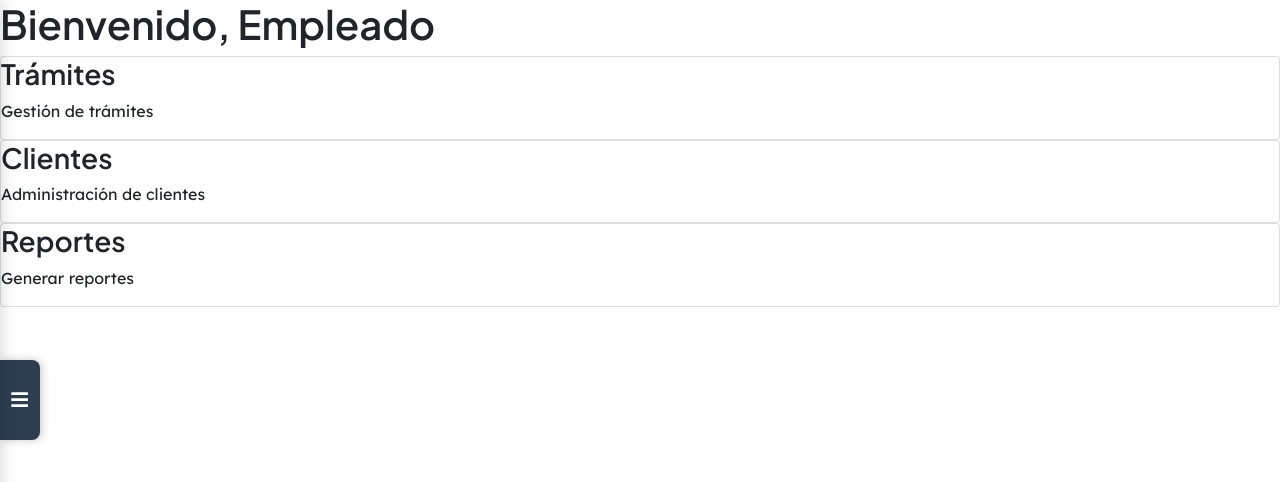
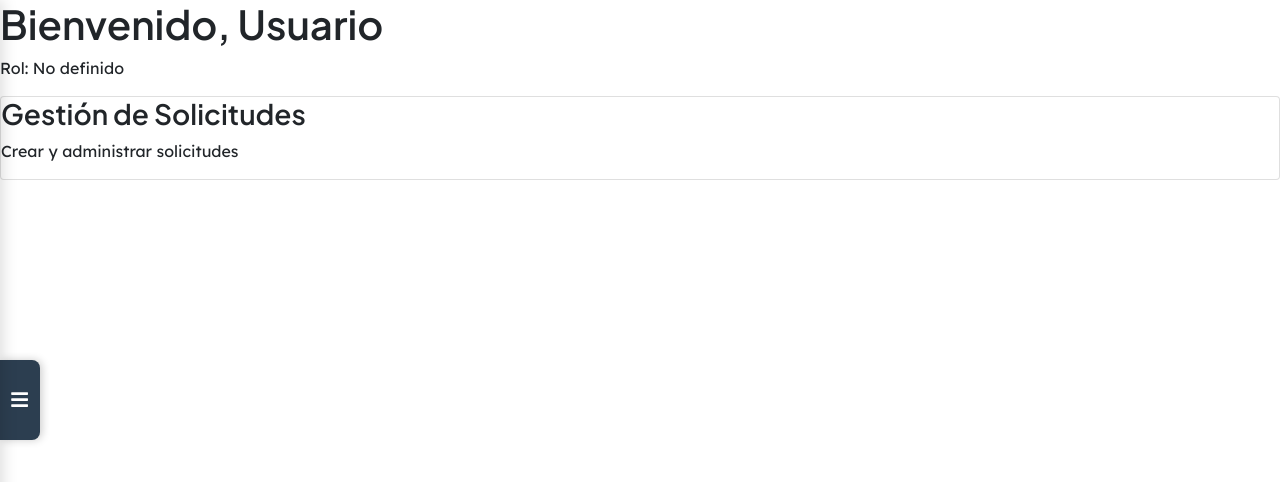
Before and after one commit to AlanDanielGodinez/DiligenciasInternacionales, a React (Create React App) app in the folder diligenciasinternacionalesinc/: page /home in a window 1280 px wide. Shown: the top 482 px of the page. Built offline with nearby package versions, Linux system fonts and the light colour scheme.

Commit message:
UPT cambios base, aun sin confirmar

```diff
--- a/diligenciasinternacionalesinc/src/App.js
+++ b/diligenciasinternacionalesinc/src/App.js
@@ -52,13 +52,11 @@ function App() {
             {/* Rutas protegidas con layout de empleado */}
             <Route element={<EmpleadoLayout />}>
               <Route path="/home" element={<HomeEmpleado />} />
-              {/* Agrega aquí más rutas protegidas */}
-              <Route path="/SolicitudForm" element={<SolicitudForm />} />
-              <Route path="/editar-area/:id" element={<EditarArea />} />
-              <Route path="/Empleados" element={<Empleados />} />
-              <Route path="/Areas" element={<Areas />} />
-              <Route path="/Roles" element={<Roles />} />
-              <Route path="/empleado/*" element={<HomeEmpleado />} />
+              <Route path="/empleado/solicitudform" element={<SolicitudForm />} />
+              <Route path="/empleado/areas" element={<Areas />} />
+              <Route path="/empleado/areas/editar/:id" element={<EditarArea />} />
+              <Route path="/empleado/empleados" element={<Empleados />} />
+              <Route path="/empleado/roles" element={<Roles />} />
             </Route>
 
             <Route path="*" element={<h1>404 - Página no encontrada</h1>} />
--- a/diligenciasinternacionalesinc/src/Pages/Empleado/Home.js
+++ b/diligenciasinternacionalesinc/src/Pages/Empleado/Home.js
@@ -1,27 +1,45 @@
 import React from 'react';
 import { useNavigate } from 'react-router-dom';
-
 
 const HomeEmpleado = () => {
   const navigate = useNavigate();
   const user = JSON.parse(localStorage.getItem('user'));
 
+  // Determinar el tipo de usuario
+  const isAdmin = user?.rol === 'Administrador';
+  const isEmployee = !isAdmin;
+
   return (
     <div className="home-empleado">
-      <h1>Bienvenido, {user?.nombre || 'Empleado'}</h1>
+      <h1>Bienvenido, {user?.nombre || 'Usuario'}</h1>
+      <p className="user-role">Rol: {user?.rol || 'No definido'}</p>
+
       <div className="dashboard-cards">
-        <div className="card" onClick={() => navigate('/empleado/tramites')}>
-          <h3>Trámites</h3>
-          <p>Gestión de trámites</p>
-        </div>
-        <div className="card" onClick={() => navigate('/empleado/clientes')}>
-          <h3>Clientes</h3>
-          <p>Administración de clientes</p>
-        </div>
-        <div className="card" onClick={() => navigate('/empleado/reportes')}>
-          <h3>Reportes</h3>
-          <p>Generar reportes</p>
-        </div>
+        {isEmployee && (
+          <>
+            <div className="card" onClick={() => navigate('/empleado/solicitudes')}>
+              <h3>Gestión de Solicitudes</h3>
+              <p>Crear y administrar solicitudes</p>
+            </div>
+          </>
+        )}
+
+        {isAdmin && (
+          <>
+            <div className="card" onClick={() => navigate('/empleado/empleados')}>
+              <h3>Empleados</h3>
+              <p>Administrar personal</p>
+            </div>
+            <div className="card" onClick={() => navigate('/empleado/areas')}>
+              <h3>Áreas</h3>
+              <p>Gestionar áreas de trabajo</p>
+            </div>
+            <div className="card" onClick={() => navigate('/empleado/roles')}>
+              <h3>Roles</h3>
+              <p>Administrar roles del sistema</p>
+            </div>
+          </>
+        )}
       </div>
     </div>
   );
--- a/diligenciasinternacionalesinc/src/Pages/Login.js
+++ b/diligenciasinternacionalesinc/src/Pages/Login.js
@@ -71,34 +71,54 @@ const Login = ({ initialMode = 'login' }) => {
 
     if (isLogin) {
       try {
-        // Enviar credenciales al backend
+        console.log('Intentando login con:', { email: formData.email }); // Log de depuración
+
         const response = await axios.post('http://localhost:5000/api/login', {
           email: formData.email,
           password: formData.password
         });
 
-        // Guardar token y datos de usuario
+        console.log('Respuesta del servidor:', response.data); // Log completo de la respuesta
+
+        // Verificación detallada de los datos recibidos
+        if (!response.data.token || !response.data.user) {
+          console.error('Error: Respuesta del servidor incompleta');
+          throw new Error('Datos de autenticación incompletos');
+        }
+
+        console.log('Login exitoso. Datos del usuario:', {
+          id: response.data.user.id,
+          nombre: response.data.user.nombre,
+          email: response.data.user.email,
+          rol: response.data.user.rol
+        });
+
         localStorage.setItem('authToken', response.data.token);
         localStorage.setItem('user', JSON.stringify(response.data.user));
 
+        // Verifica qué se guardó en localStorage
+        console.log('Datos guardados en localStorage:', {
+          token: localStorage.getItem('authToken'),
+          user: localStorage.getItem('user')
+        });
+
         // Redirigir según el rol
         if (response.data.user.rol === 'Administrador') {
+          console.log('Redirigiendo a /home (Administrador)');
           navigate('/home');
         } else {
-          navigate('/dashboard');
+          console.log('Redirigiendo a /home (Empleado)');
+          navigate('/home'); // Todos van a /home ahora
         }
 
       } catch (err) {
-        console.error('Error en login:', err);
+        console.error('Error en login:', {
+          error: err,
+          response: err.response,
+          message: err.message
+        });
 
-        // Mostrar mensaje de error específico si es el admin
-        if (formData.email === 'admin@example.com') {
-          setError('Error en credenciales de administrador. Contacte al soporte.');
-        } else {
-          setError(err.response?.data?.error || 'Credenciales inválidas. Intente nuevamente.');
-        }
-
-        // Limpiar credenciales en caso de error
+        setError(err.response?.data?.error || 'Credenciales inválidas. Intente nuevamente.');
         setFormData(prev => ({ ...prev, password: '' }));
       } finally {
         setIsSubmitting(false);
```
Also changed, not shown: 1 other file (tests, documents, lock files or other folders).
